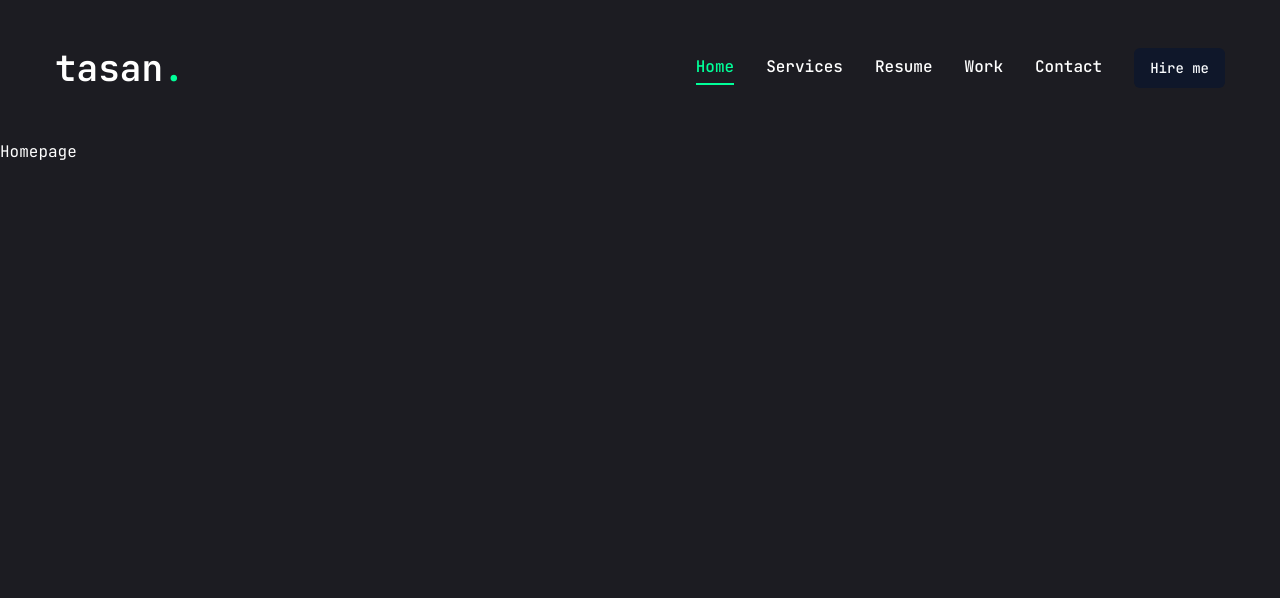
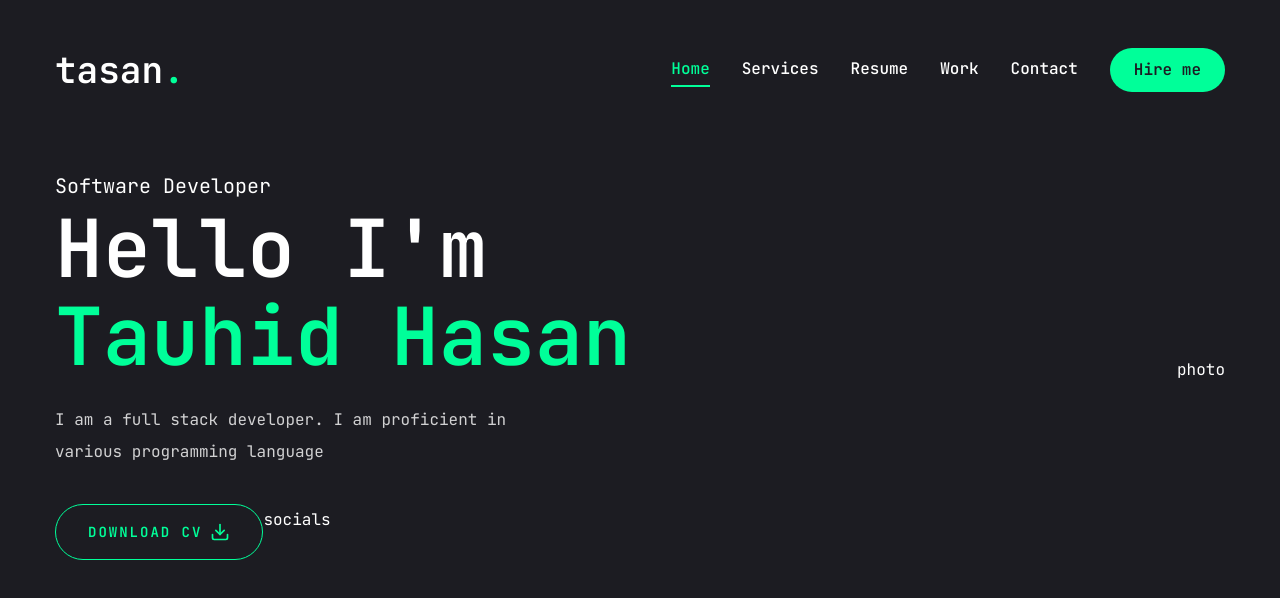
Before and after one commit to tauhid-hasan-dev/portfolio-tauhid, a Next.js app: page / in a window 1280 px wide. Shown: the top 598 px of the page. Built offline with nearby package versions, Linux system fonts and the light colour scheme.

Commit message:
home partially done

```diff
--- a/app/globals.css
+++ b/app/globals.css
@@ -6,4 +6,16 @@
   body {
     @apply font-primary bg-primary text-white leading-loose;
   }
+
+  .h1 {
+    @apply text-[48px] xl:text-[80px] leading-[1.1] font-semibold;
+  }
+
+  .h2 {
+    @apply text-[36px] xl:text-[48px] leading-[1.1] font-semibold;
+  }
+
+  .h3 {
+    @apply text-[20px] xl:text-[24px] leading-[1.1] font-semibold;
+  }
 }
--- a/app/page.jsx
+++ b/app/page.jsx
@@ -1,3 +1,41 @@
-export default function Home() {
-  return <main>Homepage</main>;
-}
+/* eslint-disable react/no-unescaped-entities */
+import { Button } from "@/components/ui/button";
+import { FiDownload } from "react-icons/fi";
+
+const Home = () => {
+  return (
+    <section className="h-full">
+      <div className="container mx-auto h-full">
+        <div className="flex flex-col xl:flex-row items-center justify-between xl:pt-8 xl:pb-24">
+          <div className="text-center xl:text-left">
+            <span className="text-xl">Software Developer</span>
+            <h1 className="h1 mb-6">
+              Hello I'm <br /> <span className="text-accent">Tauhid Hasan</span>
+            </h1>
+            <p className="max-w-[500px] mb-9 text-white/80">
+              I am a full stack developer. I am proficient in various
+              programming language
+            </p>
+            <div className="flex flex-col xl:flex-row">
+              <Button
+                variant="outline"
+                size="lg"
+                className="uppercase flex items-center gap-2"
+              >
+                <span>Download CV</span>
+                <FiDownload className="text-xl"></FiDownload>
+              </Button>
+              <div className="mb-8 xl:mb-8">
+                socials
+                {/* <Social /> */}
+              </div>
+            </div>
+          </div>
+          <div>photo</div>
+        </div>
+      </div>
+    </section>
+  );
+};
+
+export default Home;
--- a/components/ui/button.jsx
+++ b/components/ui/button.jsx
@@ -1,29 +1,24 @@
-import * as React from "react"
-import { Slot } from "@radix-ui/react-slot"
+import * as React from "react";
+import { Slot } from "@radix-ui/react-slot";
 import { cva } from "class-variance-authority";
 
-import { cn } from "@/lib/utils"
+import { cn } from "@/lib/utils";
 
 const buttonVariants = cva(
-  "inline-flex items-center justify-center whitespace-nowrap rounded-md text-sm font-medium ring-offset-white transition-colors focus-visible:outline-none focus-visible:ring-2 focus-visible:ring-slate-950 focus-visible:ring-offset-2 disabled:pointer-events-none disabled:opacity-50 dark:ring-offset-slate-950 dark:focus-visible:ring-slate-300",
+  "inline-flex items-center justify-center whitespace-nowrap rounded-full text-base font-semibold ring-offset-white transition-colors ",
   {
     variants: {
       variant: {
-        default: "bg-slate-900 text-slate-50 hover:bg-slate-900/90 dark:bg-slate-50 dark:text-slate-900 dark:hover:bg-slate-50/90",
-        destructive:
-          "bg-red-500 text-slate-50 hover:bg-red-500/90 dark:bg-red-900 dark:text-slate-50 dark:hover:bg-red-900/90",
+        default: "bg-accent text-primary",
+        primary: "bg-primary text-white",
         outline:
-          "border border-slate-200 bg-white hover:bg-slate-100 hover:text-slate-900 dark:border-slate-800 dark:bg-slate-950 dark:hover:bg-slate-800 dark:hover:text-slate-50",
-        secondary:
-          "bg-slate-100 text-slate-900 hover:bg-slate-100/80 dark:bg-slate-800 dark:text-slate-50 dark:hover:bg-slate-800/80",
-        ghost: "hover:bg-slate-100 hover:text-slate-900 dark:hover:bg-slate-800 dark:hover:text-slate-50",
-        link: "text-slate-900 underline-offset-4 hover:underline dark:text-slate-50",
+          "border border-accent bg-transparent text-accent hover:bg-accent hover:text-primary",
       },
       size: {
-        default: "h-10 px-4 py-2",
-        sm: "h-9 rounded-md px-3",
-        lg: "h-11 rounded-md px-8",
-        icon: "h-10 w-10",
+        default: "h-[44px] px-6",
+        md: "h-[48px] px-6",
+        lg: "h-[56px] px-8 text-sm uppercase tracking-[2px]",
+
       },
     },
     defaultVariants: {
@@ -31,17 +26,20 @@
       size: "default",
     },
   }
-)
+);
 
-const Button = React.forwardRef(({ className, variant, size, asChild = false, ...props }, ref) => {
-  const Comp = asChild ? Slot : "button"
-  return (
-    (<Comp
-      className={cn(buttonVariants({ variant, size, className }))}
-      ref={ref}
-      {...props} />)
-  );
-})
-Button.displayName = "Button"
+const Button = React.forwardRef(
+  ({ className, variant, size, asChild = false, ...props }, ref) => {
+    const Comp = asChild ? Slot : "button";
+    return (
+      <Comp
+        className={cn(buttonVariants({ variant, size, className }))}
+        ref={ref}
+        {...props}
+      />
+    );
+  }
+);
+Button.displayName = "Button";
 
-export { Button, buttonVariants }
+export { Button, buttonVariants };
```
